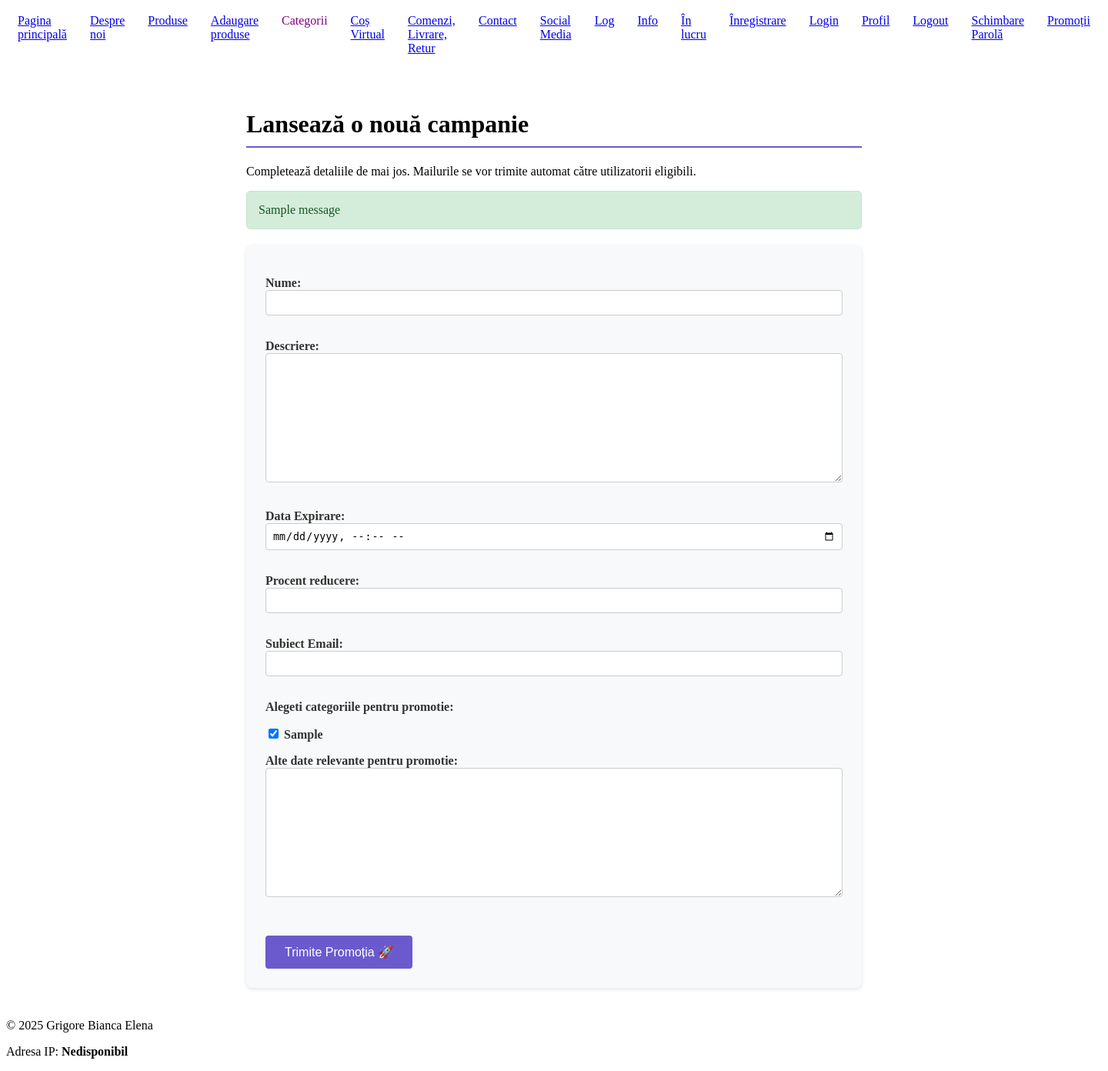
After one commit to Bianca-Grigore/Music_E-Commerce_Web_Platform, a Django app: page /Magazin_de_muzica/promotii/ in a window 1440 px wide. The commit adds this page. Shown: the whole page at 77% size. Run offline with Django 5.2, Linux system fonts and the light colour scheme; tables that the repository leaves empty hold one stand-in row (values such as "Sample post"); one stand-in notice (Sample message) is shown.

Commit message:
29.11.2025

```diff
--- a/Magazin_de_muzica/forms.py
+++ b/Magazin_de_muzica/forms.py
@@ -10,7 +10,34 @@ from django import forms
 from django.contrib.auth.forms import UserCreationForm
 from django.contrib.auth.models import User
 from .models import Profil
+from .models import Promotii
+#-------------------------------------------------------------
 
+class PromotiiForm(forms.ModelForm):
+    categorii=forms.ModelMultipleChoiceField(
+        queryset=Categorie.objects.all(),
+        widget=forms.CheckboxSelectMultiple,
+        label='Alegeti categoriile pentru promotie',
+        required=True
+)
+    data_expirare = forms.DateTimeField(
+        label='Data Expirare',
+        widget=forms.DateTimeInput(attrs={'type': 'datetime-local'}),
+        input_formats=['%Y-%m-%dT%H:%M'])
+    subiect_email= forms.CharField(
+        max_length=255,
+        label='Subiect Email')
+    mesaj=forms.CharField(
+        widget=forms.Textarea,
+        label='Alte date relevante pentru promotie')
+    class Meta:
+        model=Promotii
+        fields=['nume', 'descriere', 'data_expirare', 'procent_reducere', 'subiect_email', 'categorii']
+    def __init__(self, *args, **kwargs):
+        super().__init__(*args, **kwargs)
+        self.fields['categorii'].initial = self.fields['categorii'].queryset.all()
+
+#-------------------------------------------------------------
 #LABORATOR 6 EX 3
 class ProfilUserCreationForm(UserCreationForm):
 
@@ -91,22 +118,8 @@ class CustomAuthenticationForm(AuthenticationForm):
         ramane_logat = self.cleaned_data.get('ramane_logat')
         return cleaned_data
 
+#-----------------------------------------------------------------------------------------------------------------------------
 
-
-
-
-
-
-
-
-
-
-
-
-
-
-
-#-----------------------------------------------------------------------------------------------------------------------------
 PAGINATION_CHOICES = [
     (5, '5 pe pagină (Implicit)'),
     (10, '10 pe pagină'),
--- a/Magazin_de_muzica/templates/Magazin_de_muzica/baza.html
+++ b/Magazin_de_muzica/templates/Magazin_de_muzica/baza.html
@@ -103,7 +103,7 @@ document.addEventListener("DOMContentLoaded", function() {
                 <li><a href ="{% url 'profil' %}">Profil</a></li>
                 <li><a href ="{% url 'logout' %}">Logout</a></li>
                 <li><a href ="{% url 'schimbare_parola' %}">Schimbare Parolă</a></li>
-
+                <li><a href ="{% url 'pagina_promotii' %}">Promoții</a></li>
             </ul>
         </nav>
         </header>
--- /dev/null
+++ b/Magazin_de_muzica/templates/Magazin_de_muzica/promotii.html
@@ -0,0 +1,73 @@
+{% extends './baza.html' %}
+
+{% block title %}Administrare Promoții{% endblock %}
+
+{% block content %}
+<div style="max-width: 800px; margin: 20px auto; padding: 20px;">
+
+    <h1 style="border-bottom: 2px solid #6A5ACD; padding-bottom: 10px;">Lansează o nouă campanie</h1>
+    <p>Completează detaliile de mai jos. Mailurile se vor trimite automat către utilizatorii eligibili.</p>
+
+    {% if messages %}
+        <div class="messages" style="margin-bottom: 20px;">
+            {% for message in messages %}
+            <div class="{{ message.tags }}"
+                style="padding: 15px; border-radius: 5px; margin-bottom: 10px;
+                        {% if message.tags == 'success' %}background-color: #d4edda; color: #155724; border: 1px solid #c3e6cb;
+                        {% elif message.tags == 'warning' %}background-color: #fff3cd; color: #856404; border: 1px solid #ffeeba;
+                        {% else %}background-color: #f8d7da; color: #721c24; border: 1px solid #f5c6cb;{% endif %}">
+                {{ message }}
+            </div>
+            {% endfor %}
+        </div>
+    {% endif %}
+
+    <div style="background-color: #f8f9fa; padding: 25px; border-radius: 8px; box-shadow: 0 2px 5px rgba(0,0,0,0.1);">
+        <form method="POST">
+            {% csrf_token %}
+
+            <div class="form-group">
+                {{ form.as_p }}
+            </div>
+
+            <button type="submit"
+                    style="background-color: #6A5ACD; color: white; padding: 12px 25px;
+                        border: none; border-radius: 4px; font-size: 16px; cursor: pointer; margin-top: 15px;">
+                Trimite Promoția 🚀
+            </button>
+        </form>
+    </div>
+
+</div>
+
+<style>
+    /* Face lista de categorii să nu aibă puncte (bullets) */
+    ul#id_categorii {
+        list-style-type: none;
+        padding-left: 0;
+        margin-top: 5px;
+    }
+
+    /* Spațiu între checkbox-uri */
+    ul#id_categorii li {
+        display: inline-block;
+        margin-right: 15px;
+    }
+
+    /* Stilizează etichetele formularului */
+    label {
+        font-weight: bold;
+        color: #333;
+    }
+
+    /* Input-urile text să ocupe toată lățimea */
+    input[type="text"], textarea, input[type="number"], input[type="datetime-local"] {
+        width: 100%;
+        padding: 8px;
+        margin-bottom: 15px;
+        border: 1px solid #ccc;
+        border-radius: 4px;
+        box-sizing: border-box; /* Asigură că padding-ul nu strică lățimea */
+    }
+</style>
+{% endblock %}
--- a/Magazin_de_muzica/templates/email/confirmare_email.html
+++ b/Magazin_de_muzica/templates/email/confirmare_email.html
@@ -19,7 +19,7 @@
 
                     <tr>
                         <td style="padding: 0 40px 20px 40px;">
-                            <h1 style="color: #333; font-size: 24px;">Bun Venit pe Site-ul Nostru! 🎉</h1>
+                            <h1 style="color: #333; font-size: 24px;">Bun Venit! 🎉</h1>
                             <p style="color: #666; font-size: 16px;">
                                 Salut, **{{ user.first_name }} {{ user.last_name }}** (Username: **{{ user.username }}**),
                             </p>
--- a/Magazin_de_muzica/urls.py
+++ b/Magazin_de_muzica/urls.py
@@ -25,4 +25,5 @@ urlpatterns = [
     path('profil/', views.pagina_profil_view, name='profil'),
     path('schimba_parola/', views.change_password_view, name='schimbare_parola'),
     path('confirma_mail/<str:cod>/', views.confirma_email_view, name='confirma_mail'),
+    path('promotii/', views.pagina_promotii, name='pagina_promotii'),
 ]
--- a/Magazin_de_muzica/views.py
+++ b/Magazin_de_muzica/views.py
@@ -20,6 +20,8 @@ import re
 import json
 import time
 from django.urls import reverse
+from .models import Vizualizare
+from .models import Promotii
 
 accesari = []
 
@@ -341,9 +343,36 @@ def lista_produse(request):
         'categorie_selectata': None
         })
 
+#----------------------------------------------------------------------------------------------------------------------------------
+#laborator 7 task 2 exercitiul 1
+
 def detalii_produs(request, produs_id):
+    # 1. Găsim produsul (Codul tău existent)
     produs = get_object_or_404(Produs, id=produs_id)
 
+    # --- ÎNCEPUT COD NOU PENTRU VIZUALIZĂRI ---
+    # Verificăm dacă utilizatorul este logat
+    if request.user.is_authenticated:
+        # A. Salvăm vizualizarea curentă
+        # Dacă există deja, se actualizează doar data (datorită auto_now=True din model)
+        Vizualizare.objects.update_or_create(
+            utilizator=request.user,
+            produs=produs
+        )
+
+        # B. Limităm istoricul la ultimele 5 intrări
+        # Obținem ID-urile celor mai recente 5 vizualizări
+        ultimele_ids = Vizualizare.objects.filter(
+            utilizator=request.user
+        ).order_by('-data_vizualizarii').values_list('id', flat=True)[:5]
+
+        # Ștergem tot ce nu se află în această listă de 5 ID-uri
+        Vizualizare.objects.filter(
+            utilizator=request.user
+        ).exclude(id__in=ultimele_ids).delete()
+    # --- SFÂRȘIT COD NOU ---
+
+    # 2. Restul codului tău existent
     produs_artist = get_object_or_404(Produs_Artist, produs=produs)
     campanii = Campanie_Promo.objects.filter(produs=produs)
 
@@ -839,3 +868,82 @@ def confirma_email_view(request, cod):
         messages.error(request, 'Link de confirmare invalid.')
 
     return redirect('login')
+
+#---------------------------------------------------------------------------------------------------------------------------
+#laborator 7 task 2
+
+from .forms import PromotiiForm
+from django.db.models import Count
+from django.core.mail import send_mass_mail
+from .models import Promotii, Vizualizare, Categorie, User
+
+def pagina_promotii(request):
+    if request.method == 'POST':
+        form = PromotiiForm(request.POST)
+        if form.is_valid():
+            # 1. Salvăm promoția în baza de date
+            promotie = form.save()
+
+            # Datele necesare pentru filtrare și email
+            categorii_alese = form.cleaned_data['categorii']
+            K = 2 # Pragul de vizualizări (K < N, unde N=5)
+            datatuple = [] # Aici vom aduna toate mailurile
+
+            # Definim maparea: Categorie -> Template
+            # Dacă categoria nu e aici, folosim un fallback (ex: pop)
+            template_map = {
+                'CD Rock': 'Magazin_de_muzica/email_promo_rock.txt',
+                'CD Pop': 'Magazin_de_muzica/email_promo_pop.txt',
+                # Putem adăuga și alte chei
+            }
+
+            # 2. Iterăm prin fiecare categorie selectată
+            for categorie in categorii_alese:
+                # Căutăm userii care au >= K vizualizări la produse din ACEASTĂ categorie
+                # vizualizare__produs__categorie face join-ul necesar
+                useri_targetati = User.objects.filter(
+                    vizualizare__produs__categorie=categorie
+                ).annotate(
+                    nr_vizualizari=Count('vizualizare')
+                ).filter(nr_vizualizari__gte=K).distinct()
+
+                # Alegem template-ul corect
+                nume_cat = categorie.nume_categorie
+                fisier_template = template_map.get(nume_cat, 'Magazin_de_muzica/email_promo_pop.txt')
+
+                # Generăm mailul pentru fiecare user găsit în această categorie
+                for user in useri_targetati:
+                    context = {
+                        'subiect': promotie.subiect_email,
+                        'nume_promotie': promotie.nume,
+                        'nume_categorie': nume_cat,
+                        'data_expirare': promotie.data_expirare.strftime('%d-%m-%Y'),
+                        'procent': promotie.procent_reducere,
+                        'mesaj_extra': form.cleaned_data['mesaj']
+                        # -----------------------------
+                    }
+
+                    mesaj_text = render_to_string(fisier_template, context)
+
+                    # Adăugăm în lista de trimitere masivă
+                    # Format: (Subiect, Mesaj, Expeditor, [Lista Destinatari])
+                    email_obj = (
+                        promotie.subiect_email,
+                        mesaj_text,
+                        'promotii@magazinmuzica.ro',
+                        [user.email]
+                    )
+                    datatuple.append(email_obj)
+
+            # 3. Trimitem toate mailurile într-o singură conexiune
+            if datatuple:
+                send_mass_mail(tuple(datatuple), fail_silently=False)
+                messages.success(request, f"Promoția a fost salvată și au fost trimise {len(datatuple)} mailuri!")
+            else:
+                messages.warning(request, "Promoția a fost salvată, dar niciun user nu a îndeplinit condiția K vizualizări.")
+
+            return redirect('pagina_promotii')
+    else:
+        form = PromotiiForm()
+
+    return render(request, 'Magazin_de_muzica/promotii.html', {'form': form})
```
Also changed, not shown: Magazin_de_muzica/admin.py (+12 -0 lines), Magazin_de_muzica/models.py (+102 -1 lines), Magazin_de_muzica/templates/Magazin_de_muzica/email_promo_pop.txt (added, +14 -0 lines), Magazin_de_muzica/templates/Magazin_de_muzica/email_promo_rock.txt (added, +15 -0 lines), Magazin_de_muzica/migrations/0014_comanda_detaliicomanda_review_rating.py (added), Magazin_de_muzica/migrations/0015_vizualizare.py (added), Magazin_de_muzica/migrations/0016_promotii.py (added), Magazin_de_muzica/migrations/0017_promotii_categorii.py (added).
